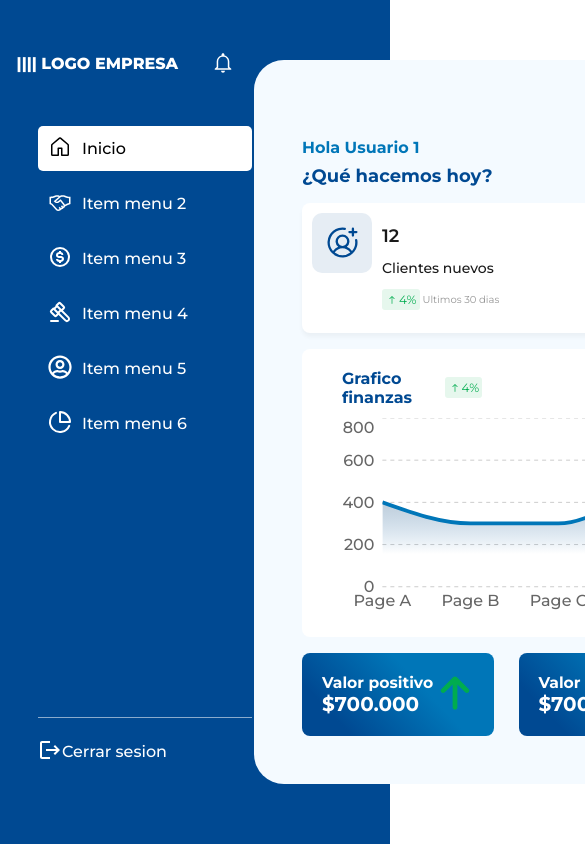
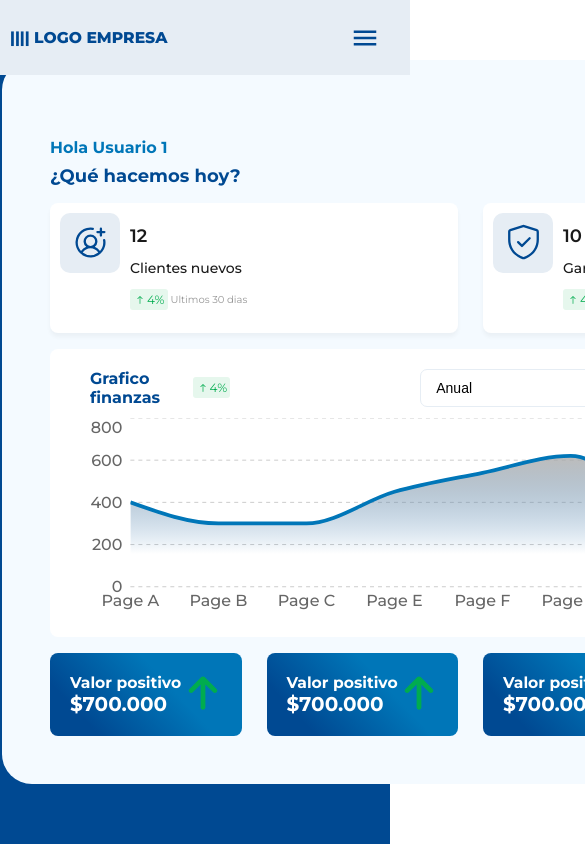
Before and after one commit to ggsoria/financial-dashboard, a React (Vite) app in the folder frontend/: page / in a window 390 px wide. Shown: the top 844 px of the page, 585 px wide, since content can reach past the window. Built offline with nearby package versions, Linux system fonts and the light colour scheme.

Commit message:
top bar responsive added to sidebar

```diff
--- a/frontend/src/components/Sidebar/Sidebar.css
+++ b/frontend/src/components/Sidebar/Sidebar.css
@@ -2,14 +2,12 @@
     height: 100%;
     width: 317px;
     background-color: rgba(0, 73, 146, 1);
-    /* font-family: "Montserrat", sans-serif;
-    font-weight: 500; */
     display: flex;
     flex-direction: column;
+    transition: transform 0.3s ease-in-out;
 }
 
 .sidebar__header {
-    /* height: 139px; */
     flex: 15%;
     width: 100%;
     display: flex;
@@ -20,6 +18,7 @@
 .header__title {
     color: white;
     font-weight: 800;
+    font-size: clamp(8px, 4vw, 16px);
 }
 
 .sidebar__list {
@@ -97,4 +96,45 @@
 .footer__text {
     color: white;
     font-weight: 500;
+    padding: 0 10px;
 }
+
+.topbar {
+    width: 100vw;
+    height: 75px;
+    background-color: rgba(230, 237, 244, 1);
+    color: rgba(0, 73, 146, 1);
+    display: flex;
+    padding: 0 10px;
+    justify-content: space-between;
+    align-items: center;
+    position: fixed;
+    top: 0;
+    left: 0;
+    z-index: 1000;
+}
+
+.topbar__logo {
+    font-weight: 800;
+    font-size: clamp(8px, 4vw, 16px);
+}
+
+.topbar__menu-icon {
+    margin-right: 20px;
+    cursor: pointer;
+}
+
+@media (min-width: 1024px) {
+    .topbar {
+        display: none;
+    }
+
+}
+
+@media (max-width: 1024px) {
+    .sidebar {
+        display: none;
+    }
+    .topbar {
+    }
+}
--- a/frontend/src/components/Sidebar/Sidebar.tsx
+++ b/frontend/src/components/Sidebar/Sidebar.tsx
@@ -1,7 +1,7 @@
 import React, { useState } from 'react'
 import './Sidebar.css'
 import { SidebarItems } from './SidebarItems'
-import { IoMdNotificationsOutline } from "react-icons/io";
+import { IoMdNotificationsOutline, IoMdMenu } from "react-icons/io";
 import { MdLogout } from "react-icons/md";
 
 
@@ -13,11 +13,18 @@ export const Sidebar = () => {
   }
 
     return (
-    <div className='sidebar'>
+    <>
+    <div className="topbar">
+      <div className="topbar__logo">|||| LOGO EMPRESA</div>
+      <IoMdMenu size={30} color="rgba(0, 73, 146, 1)" className="topbar__menu-icon" />
+    </div>
+
+      <div className="sidebar">
         <div className='sidebar__header'>
           <div className='header__title'>|||| LOGO EMPRESA</div>
           <IoMdNotificationsOutline size={24} color='white'/>
         </div>
+
         <ul className='sidebar__list'>
           {SidebarItems.map((item, key) => {
             return(
@@ -28,6 +35,7 @@ export const Sidebar = () => {
             )
           })}
         </ul>
+
         <div className='sidebar__footer'>
           <div className='footer__items'>
             <div id='icon'><MdLogout size={24} color='white'/></div>
@@ -35,5 +43,6 @@ export const Sidebar = () => {
           </div>
         </div>
       </div>
+    </>
   )
 }
```
Lines whose indentation alone changed are shown as unchanged.
